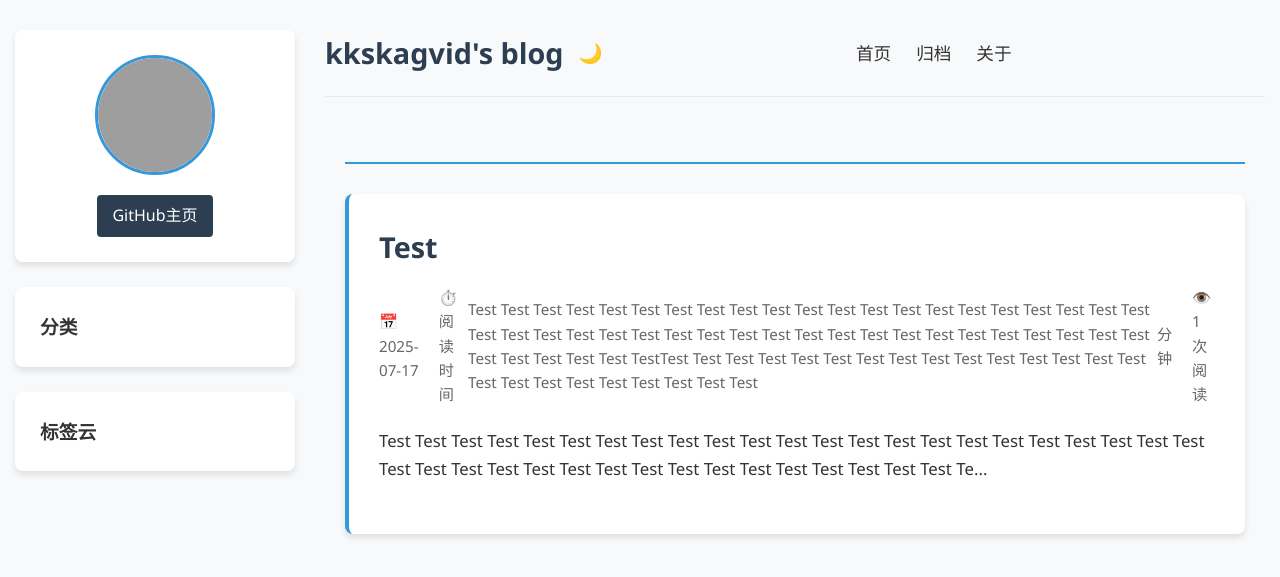
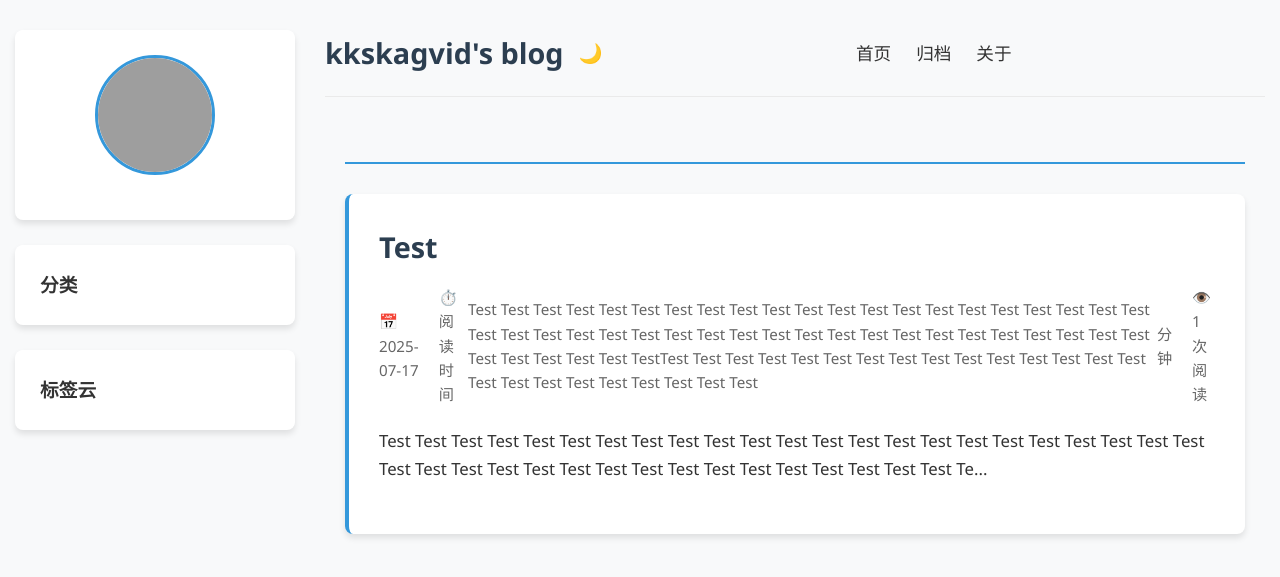
Before and after one commit to kkskagvid/kkskagvid.github.io, a Jekyll site: the page built from index.md, in a window 1280 px wide and 900 px high. Shown: the top 577 px of the window. Built offline with Jekyll 4.4.1, drawn with Linux system fonts in a browser that asks for light colours; grey boxes are pictures that could not be loaded.

Commit message:
Update home.html

```diff
--- a/_layouts/home.html
+++ b/_layouts/home.html
@@ -16,10 +16,7 @@
             <img src="https://github.com/{{ site.github_username }}.png" alt="{{ site.author.name }}">
           </div>
           <h3>{{ site.author.name }}</h3>
-          <p>{{ site.author.bio }}</p>
-          <a href="https://github.com/{{ site.github_username }}" class="github-link" target="_blank">
-            GitHub主页
-          </a>
+<!--           <p>{{ site.author.bio }}</p> -->
         </div>
       </div>
 
```
